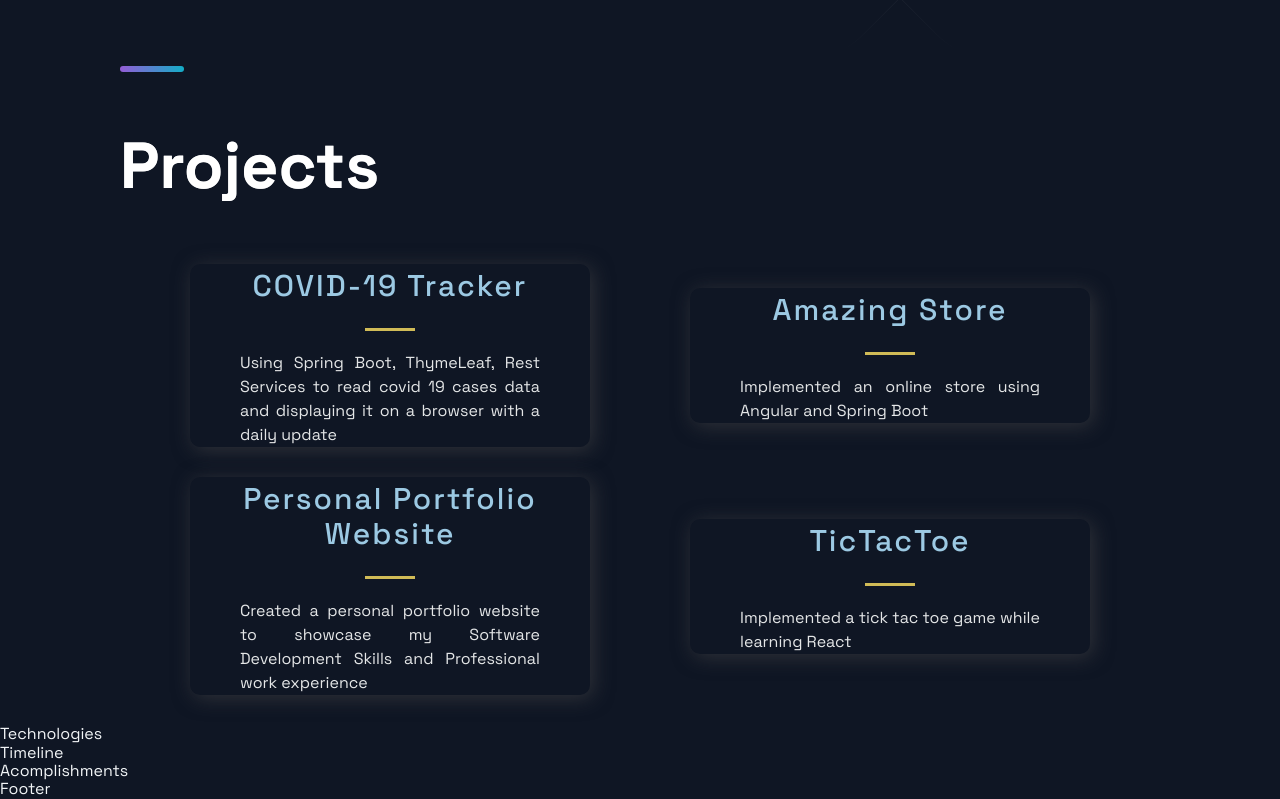
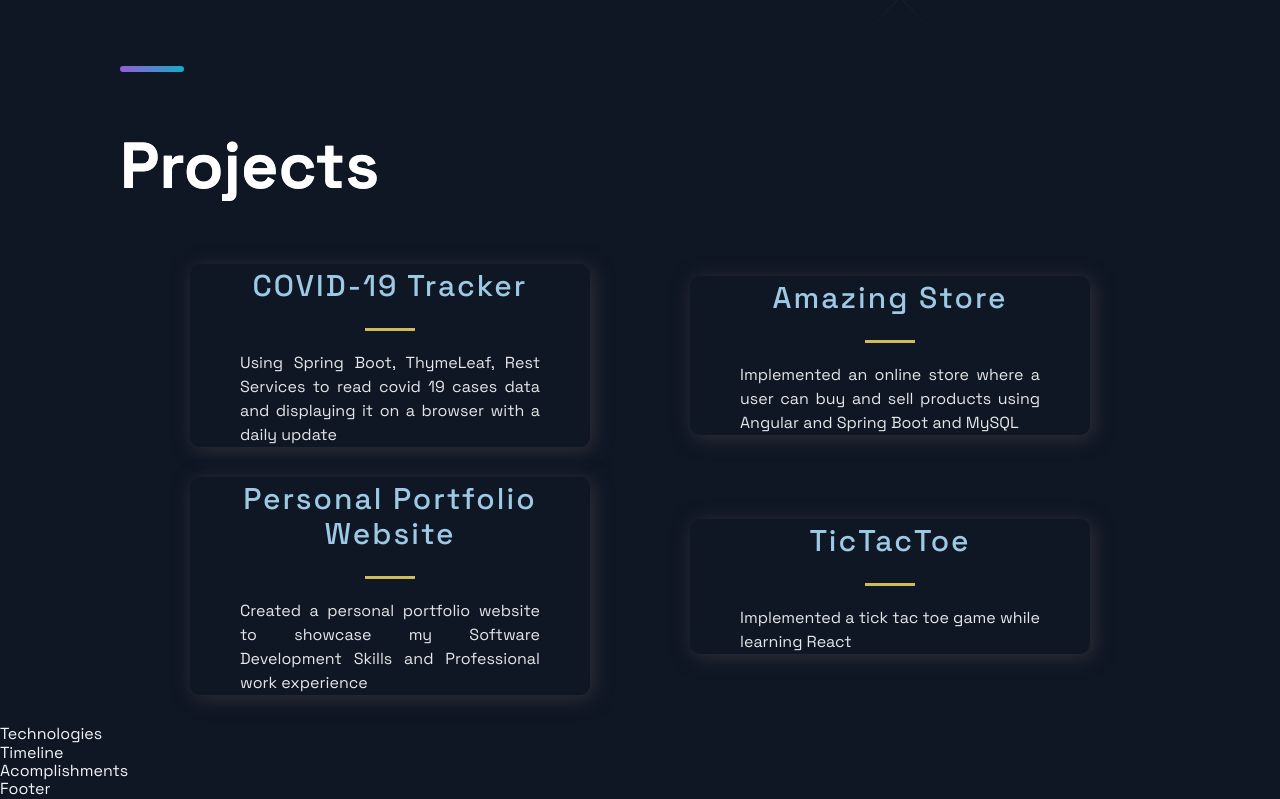
Before and after one commit to Kashif-khannn/portfolio_website-STARTER, a Next.js app: page / in a window 1280 px wide. Shown: the part 571-1370 px from the top of the page. Built offline with nearby package versions, Linux system fonts and the light colour scheme.

Commit message:
commit to master

```diff
--- a/src/constants/constants.js
+++ b/src/constants/constants.js
@@ -11,9 +11,10 @@ export const projects = [
   },
   {
     title: "Amazing Store",
-    description: "Implemented an online store using Angular and Spring Boot",
+    description:
+      "Implemented an online store where a user can buy and sell products using Angular and Spring Boot and MySQL",
 
-    tags: ["Spring Boot", "Angular", "Hibernate"],
+    tags: ["Spring Boot", "Angular", "MySQL"],
     source: "https://github.com/GregRH/CogentCapstone",
     visit: "https://google.com",
     id: 1,
```
